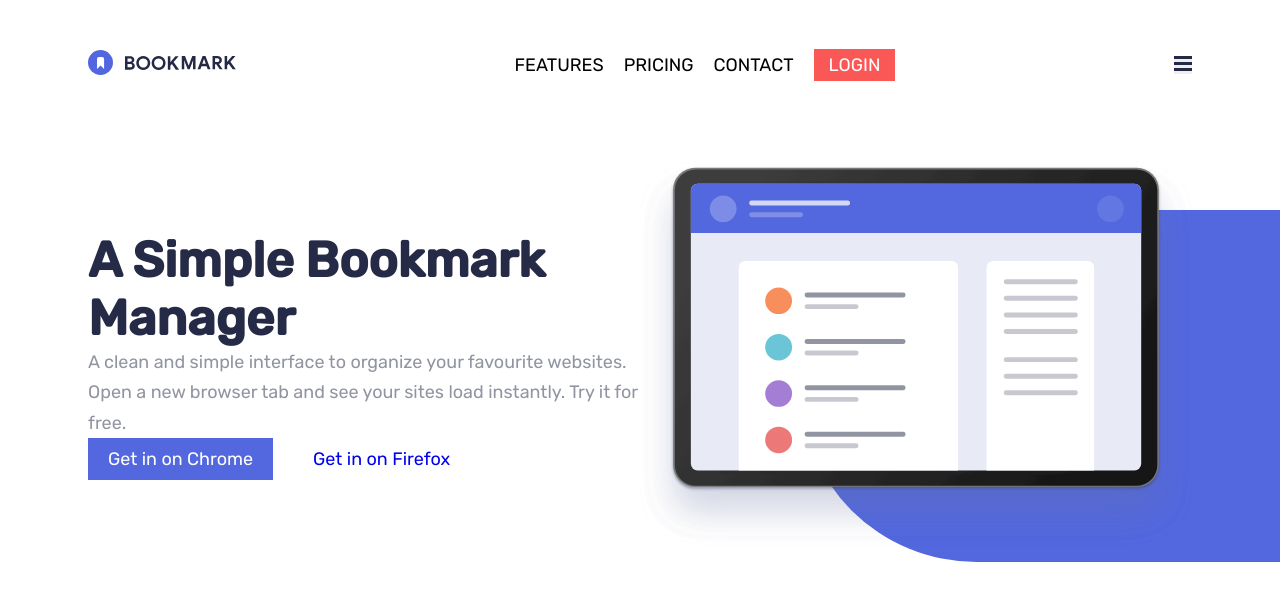
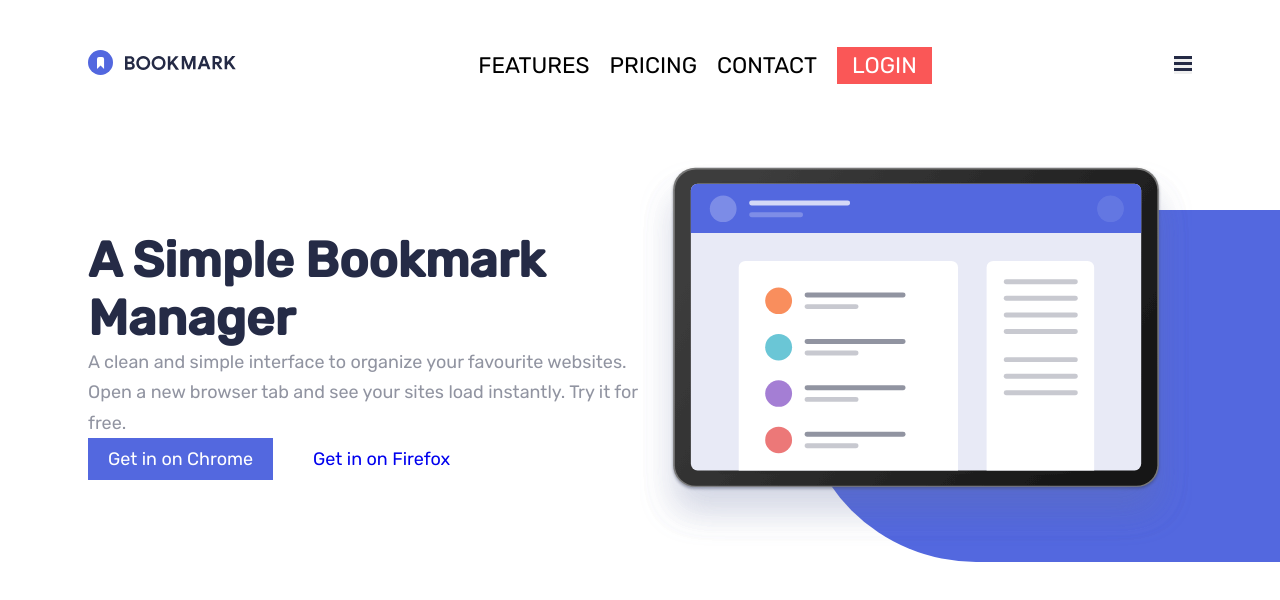
Before and after one commit to data-sets/bookmark-landing-page, a React (Create React App) app: page / in a window 1280 px wide. Shown: the top 600 px of the page. Built offline with nearby package versions, Linux system fonts and the light colour scheme.

Commit message:
testing font size

```diff
--- a/src/assets/scss/globals/_main.scss
+++ b/src/assets/scss/globals/_main.scss
@@ -64,6 +64,7 @@ ul {
       text-transform: uppercase;
       font-size: 1rem;
       li {
+        font-size: 1.25rem;
         &:last-child {
           a {
             background-color: v.$soft-red;
@@ -128,7 +129,7 @@ ul {
   }
 }
 
-@media (max-width: 768px) {
+@media (max-width: 365px) {
   .header-section {
     .container {
       div {
```
Also changed, not shown: src/dist/style.css, 1 other file (tests, documents, lock files or other folders).
